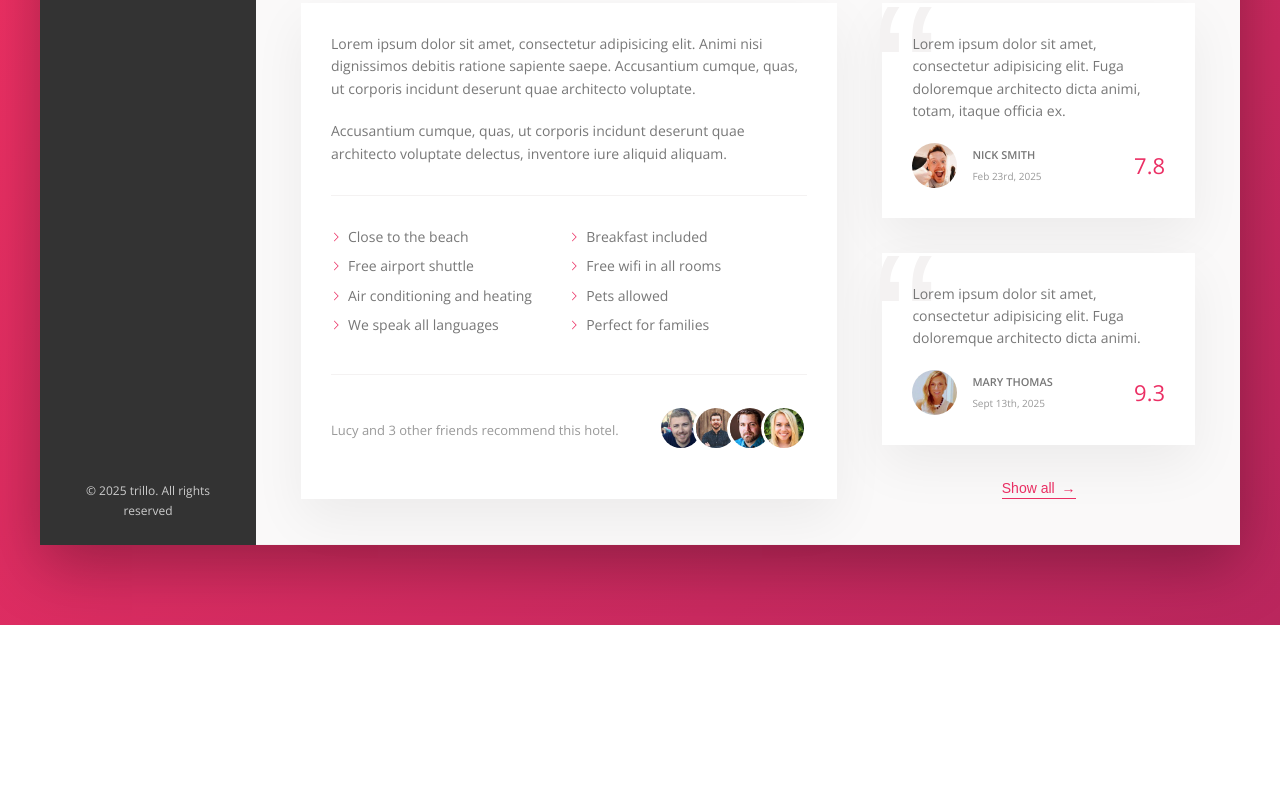
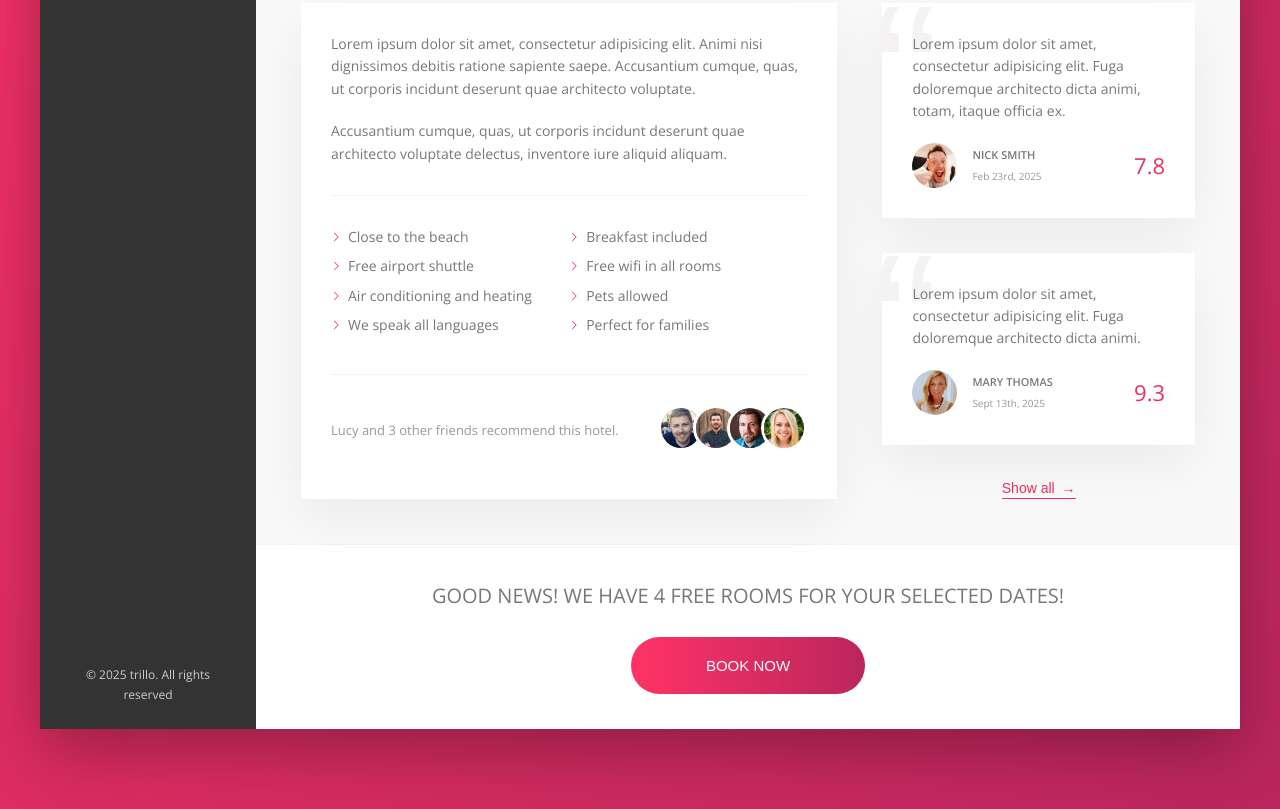
Before and after one commit to SahilS-26/trillo, a website: page index.html in a window 1280 px wide. Shown: the part 644-1453 px from the top of the page. Before the commit the page ends 1269 px from the top, so only its background shows below. Drawn offline with nearby package versions, Linux system fonts and the light colour scheme.

Commit message:
cta section

```diff
--- a/index.html
+++ b/index.html
@@ -248,6 +248,16 @@
               <button class="btn-inline">Show all <span>&rarr;</span></button>
             </div>
           </div>
+
+          <div class="cta">
+            <h2 class="cta__book-now">
+              Good news! We have 4 free rooms for your selected dates!
+            </h2>
+            <button class="btn">
+              <span class="btn__visible"> Book now</span>
+              <span class="btn__invisible"> Only 4 rooms left</span>
+            </button>
+          </div>
         </main>
       </div>
     </div>
--- a/sass/_components.scss
+++ b/sass/_components.scss
@@ -446,3 +446,75 @@
     z-index: 1;
   }
 }
+
+///////////////////////////
+// CTA
+.cta {
+  padding: 3.5rem 0;
+  text-align: center;
+
+  &__book-now {
+    font-size: 2rem;
+    font-weight: 300;
+    text-transform: uppercase;
+    margin-bottom: 2.5rem;
+  }
+}
+
+///////////////////////////
+// CTA
+.btn {
+  font-size: 1.5rem;
+  font-weight: 300;
+  text-transform: uppercase;
+  border-radius: 100px;
+  border: none;
+  background-image: linear-gradient(
+    to right,
+    var(--color-primary-light),
+    var(--color-primary-dark)
+  );
+  color: #fff;
+  position: relative;
+  overflow: hidden;
+  cursor: pointer;
+
+  & > * {
+    display: inline-block;
+    padding: 2rem 0;
+    height: 100%;
+    width: 100%;
+    transition: all 0.2s;
+  }
+
+  &__visible {
+    padding: 2rem 7.5rem;
+  }
+
+  &__invisible {
+    position: absolute;
+    top: -100%;
+    left: 0;
+  }
+
+  &:hover {
+    background-image: linear-gradient(
+      to left,
+      var(--color-primary-light),
+      var(--color-primary-dark)
+    );
+  }
+
+  &:hover &__visible {
+    transform: translateY(100%);
+  }
+
+  &:hover &__invisible {
+    top: 0;
+  }
+
+  &:focus {
+    outline: none;
+    animation: pulsate 1s infinite;
+  }
+}
```
Also changed, not shown: css/style.css, 1 other file.
